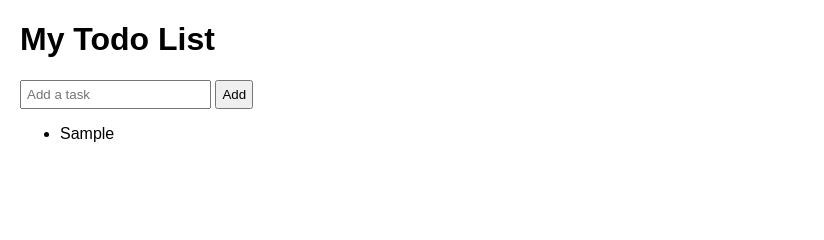
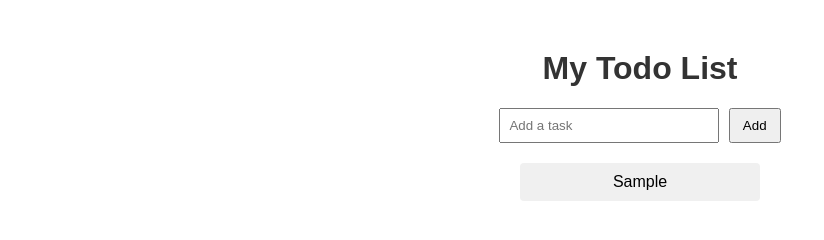
Before and after one commit to ELAKIYA-C7/To-Do, a plain HTML site: page index.html in a window 1280 px wide. Both pictures are taken after typing "Sample" into the empty fields and a click on the button "Add". Shown: the whole page, without its empty margins (0-824 px from the left). Drawn offline with Linux system fonts and the light colour scheme.

```diff
--- a/index.html
+++ b/index.html
@@ -1,14 +1,20 @@
 <!DOCTYPE html>
-<html>
+<html lang="en">
 <head>
-    <title>Todo App</title>
+    <meta charset="UTF-8">
+    <title>My To-Do List</title>
     <link rel="stylesheet" href="style.css">
 </head>
 <body>
     <h1>My Todo List</h1>
-    <input type="text" id="taskInput" placeholder="Add a task">
-    <button onclick="addTask()">Add</button>
+
+    <div class="todo-container">
+        <input type="text" id="taskInput" placeholder="Add a task">
+        <button onclick="addTask()">Add</button>
+    </div>
+
     <ul id="taskList"></ul>
+
     <script src="script.js"></script>
 </body>
 </html>
--- a/script.js
+++ b/script.js
@@ -1,11 +1,21 @@
 function addTask() {
     const input = document.getElementById('taskInput');
     const task = input.value.trim();
-    if(task) {
-        const li = document.createElement('li');
-        li.textContent = task;
-        li.onclick = () => li.remove();
-        document.getElementById('taskList').appendChild(li);
-        input.value = '';
+
+    if (task === '') {
+        alert('Please enter a task');
+        return;
     }
+
+    const li = document.createElement('li');
+    li.textContent = task;
+
+    // Click on a task to remove it
+    li.onclick = function() {
+        this.remove();
+    };
+
+    document.getElementById('taskList').appendChild(li);
+
+    input.value = ''; // clear input
 }
--- a/style.css
+++ b/style.css
@@ -1,4 +1,43 @@
-body { font-family: Arial; margin: 20px; }
-input { padding: 5px; }
-button { padding: 5px; }
-li { margin: 5px 0; }
+body {
+    font-family: Arial, sans-serif;
+    text-align: center;
+    margin: 50px;
+}
+
+h1 {
+    color: #333;
+}
+
+.todo-container {
+    margin-bottom: 20px;
+}
+
+input {
+    padding: 8px;
+    width: 200px;
+}
+
+button {
+    padding: 8px 12px;
+    margin-left: 5px;
+    cursor: pointer;
+}
+
+ul {
+    list-style-type: none;
+    padding: 0;
+}
+
+li {
+    background: #f0f0f0;
+    margin: 5px auto;
+    padding: 10px;
+    width: 220px;
+    cursor: pointer;
+    border-radius: 4px;
+    transition: 0.2s;
+}
+
+li:hover {
+    background: #dcdcdc;
+}
```
